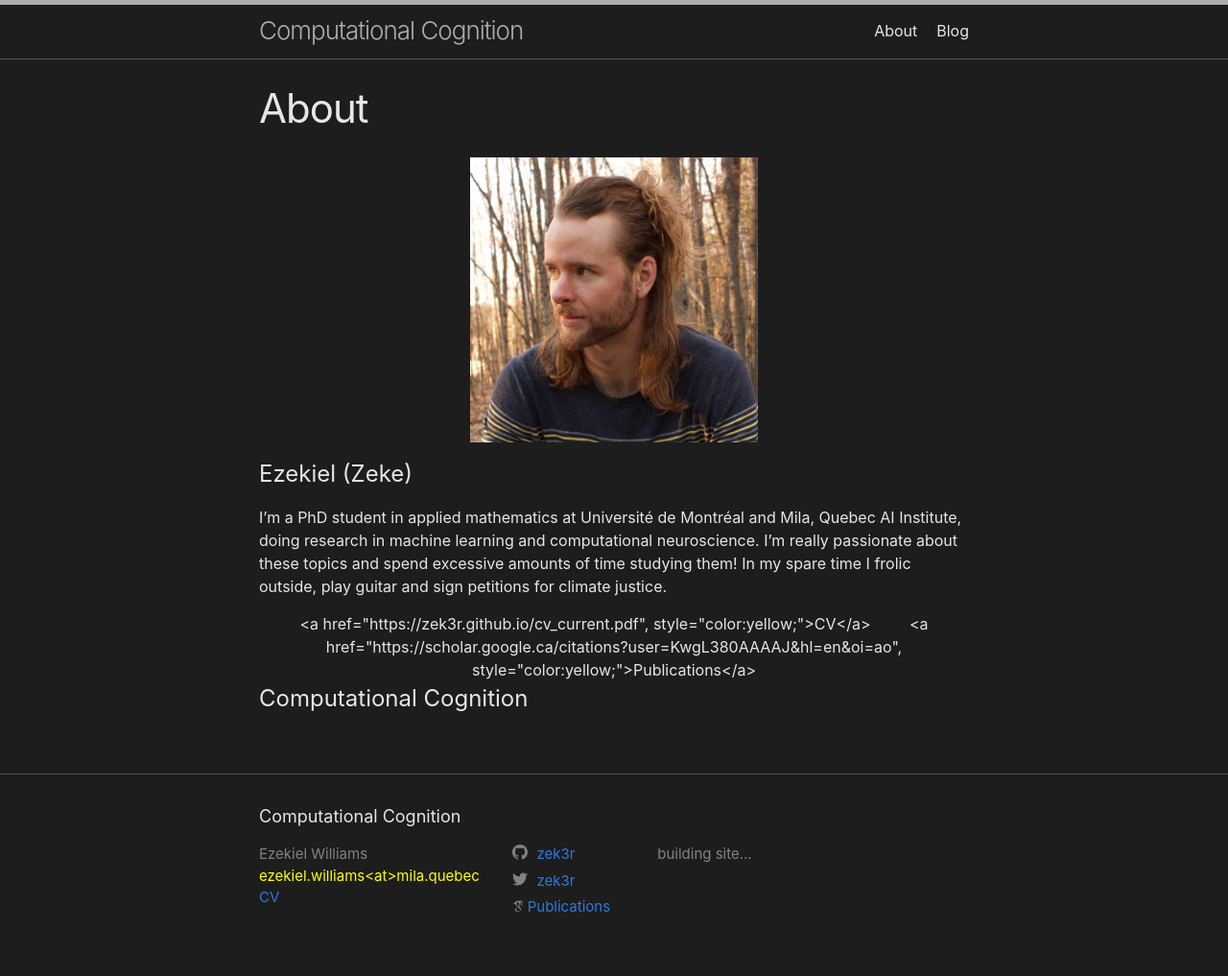
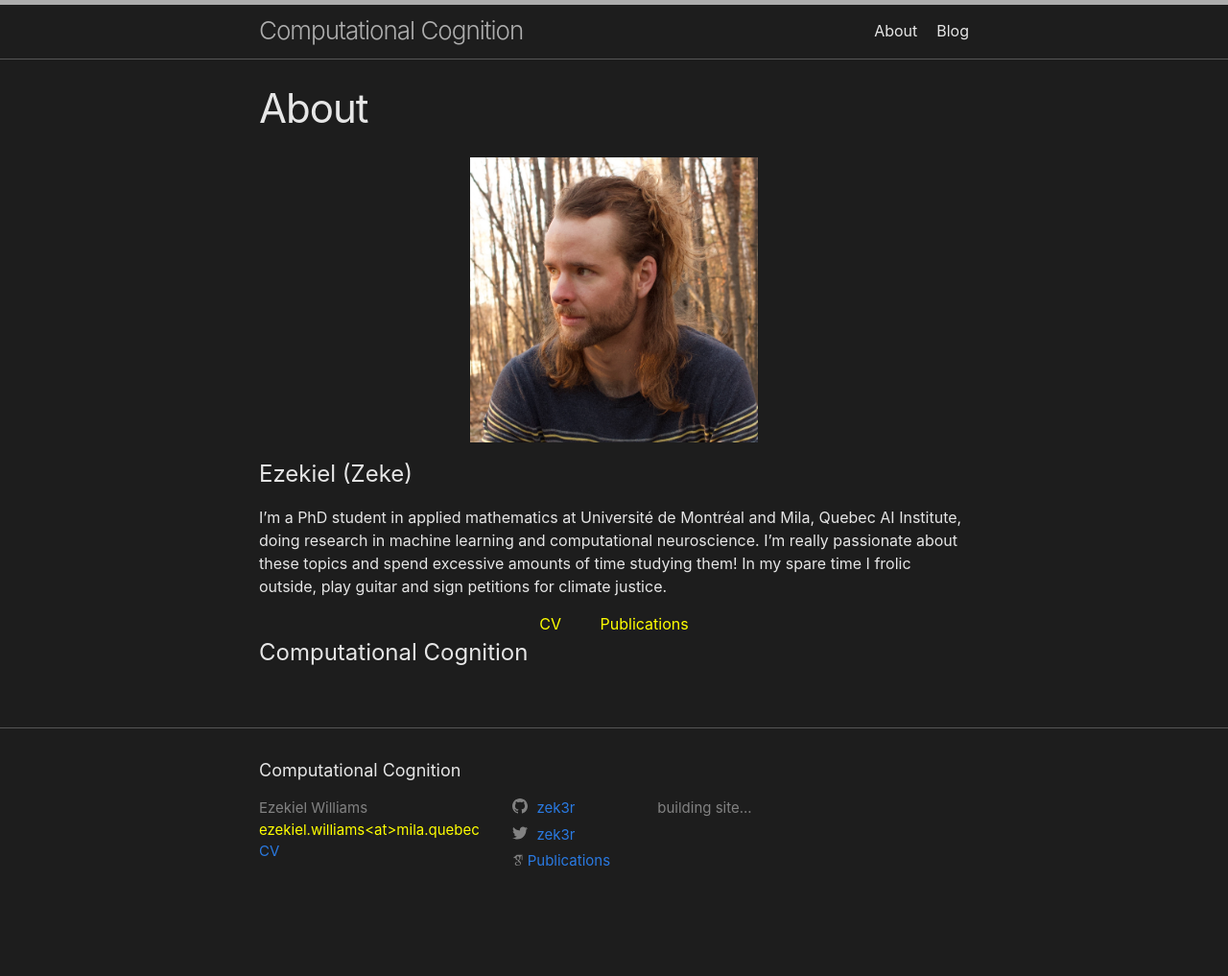
Before and after one commit to zek3r/zek3r.github.io, a Jekyll site: the page built from about.markdown, in a window 1280 px wide. Shown: the whole page at 96% size. Built offline with Jekyll 4.4.1, drawn with Linux system fonts in a browser that asks for light colours; some web fonts are replaced; after the commit the page ends 969 px from its top, so only the background shows below that.

Commit message:
updating stuff...

```diff
--- a/about.markdown
+++ b/about.markdown
@@ -14,9 +14,9 @@ I’m a PhD student in applied mathematics at Université de Montréal and Mila,
 
 
 <div style="text-align:center">
-  <a href="https://zek3r.github.io/cv_current.pdf", style="color:yellow;">CV</a>
+  <a href="https://zek3r.github.io/cv_current.pdf" style="color:yellow">CV</a>
   &nbsp; &nbsp; &nbsp; &nbsp;
-  <a href="https://scholar.google.ca/citations?user=KwgL380AAAAJ&hl=en&oi=ao", style="color:yellow;">Publications</a>
+  <a href="https://scholar.google.ca/citations?user=KwgL380AAAAJ&hl=en&oi=ao" style="color:yellow">Publications</a>
 </div>
 
 
```
